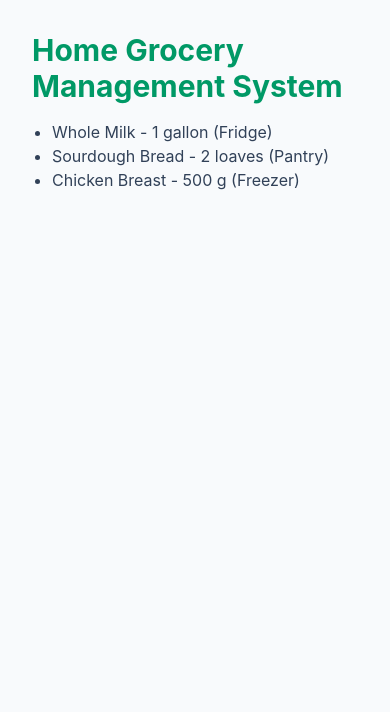
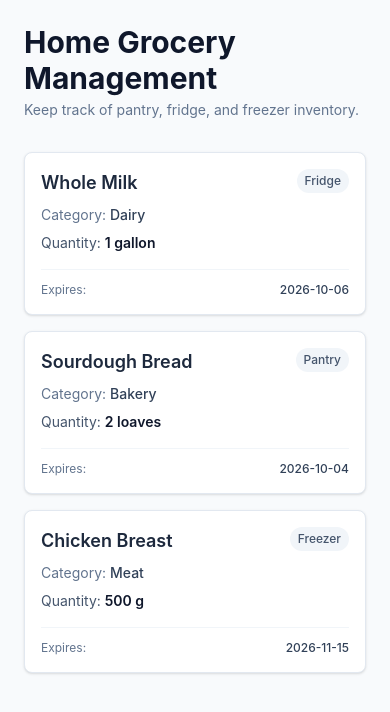
Before and after one commit to saeedhst/grocery-tracker, a React (Vite) app: page / in a window 390 px wide. Shown: the top 712 px of the page. Built offline with nearby package versions, Linux system fonts and the light colour scheme.

Commit message:
implement GroceryCard component and responsive grid layout

```diff
--- a/src/App.jsx
+++ b/src/App.jsx
@@ -1,21 +1,26 @@
 import {INITIAL_GROCERIES} from "./data/mockGroceries.js";
+import GroceryCard from "./components/GroceryCard.jsx";
 
 const App = () => {
 
     return (
-        <div>
-            <div className="min-h-screen bg-slate-50 p-8">
-                <h1 className="text-3xl font-bold text-emerald-600 mb-4">
-                    Home Grocery Management System
+        <div className="min-h-screen bg-slate-50 p-6 md:p-10">
+            <header className="max-w-6xl mx-auto mb-8">
+                <h1 className="text-3xl font-bold text-slate-900">
+                    Home Grocery Management
                 </h1>
-                <ul className="list-disc pl-5">
+                <p className="text-slate-500 text-sm mt-1">
+                    Keep track of pantry, fridge, and freezer inventory.
+                </p>
+            </header>
+
+            <main className="max-w-6xl mx-auto">
+                <div className="grid grid-cols-1 sm:grid-cols-2 md:grid-cols-3 gap-4">
                     {INITIAL_GROCERIES.map((item) => (
-                        <li key={item.id} className="text-slate-700">
-                            {item.name} - {item.quantity} {item.unit} ({item.location})
-                        </li>
+                        <GroceryCard key={item.id} item={item} />
                     ))}
-                </ul>
-            </div>
+                </div>
+            </main>
         </div>
     )
 }
--- /dev/null
+++ b/src/components/GroceryCard.jsx
@@ -0,0 +1,30 @@
+const GroceryCard = ({item}) => {
+
+    return (
+        <div
+            className="bg-white rounded-lg shadow-sm border border-slate-200 p-4 flex flex-col justify-between hover:shadow-md transition-shadow">
+            <div>
+                <div className="flex justify-between items-start mb-2">
+                    <h3 className="font-semibold text-lg text-slate-800">{item.name}</h3>
+                    <span className="text-xs px-2 py-1 bg-slate-100 text-slate-600 rounded-full font-medium">
+            {item.location}
+          </span>
+                </div>
+                <p className="text-sm text-slate-500 mb-2">
+                    Category: <span className="font-medium text-slate-700">{item.category}</span>
+                </p>
+                <p className="text-sm text-slate-600">
+                    Quantity: <span className="font-semibold text-slate-900">{item.quantity} {item.unit}</span>
+                </p>
+            </div>
+
+            <div
+                className="mt-4 pt-3 border-t border-slate-100 flex items-center justify-between text-xs text-slate-500">
+                <span>Expires:</span>
+                <span className="font-medium text-slate-700">{item.expiryDate}</span>
+            </div>
+        </div>
+    )
+}
+
+export default GroceryCard;
```
